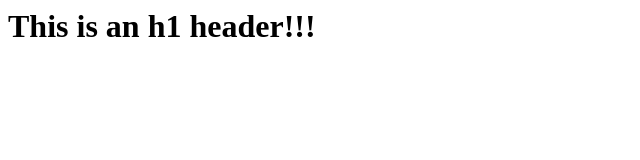
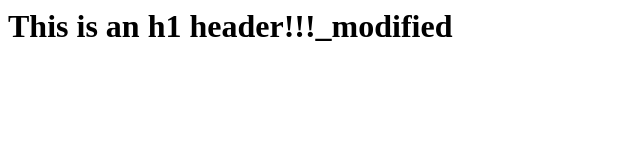
Before and after one commit to atha123/git-course-example-1, a plain HTML site: page index.html in a window 1280 px wide. Shown: the whole page, without its empty margins (0-640 px from the left). Drawn offline with Linux system fonts and the light colour scheme.

Commit message:
updated _modified

```diff
--- a/index.html
+++ b/index.html
@@ -1,7 +1,7 @@
 <html>
     <head>
         <body>
-            <h1>This is an h1 header!!!</h1>
+            <h1>This is an h1 header!!!_modified</h1>
         </body>
     </head>
 
```
